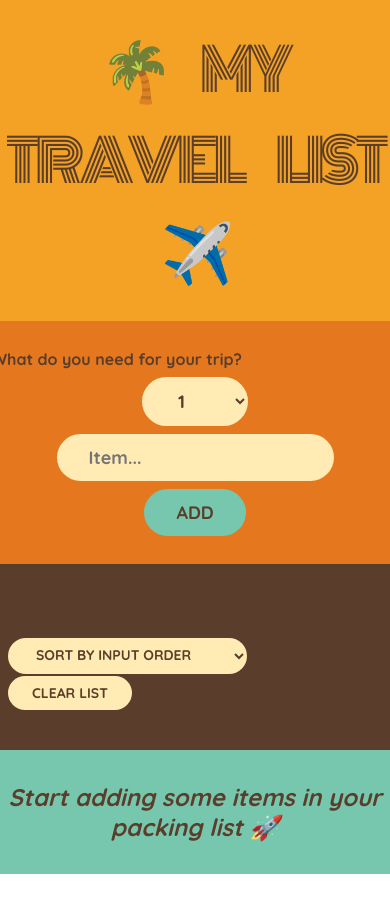
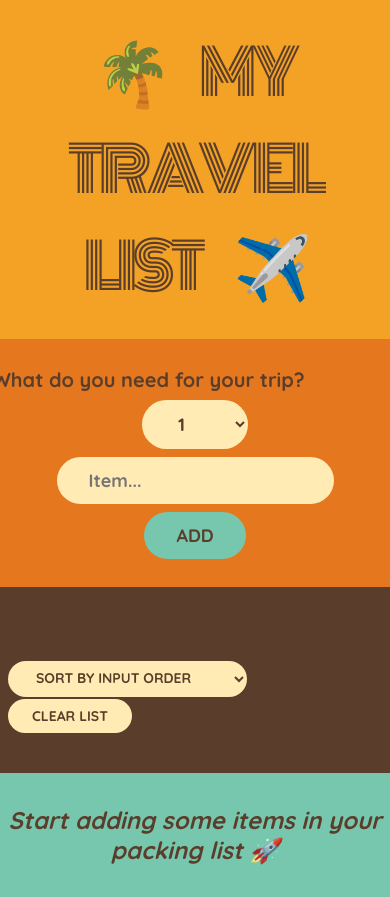
Before and after one commit to jiteshpawar13/travel-list, a React (Create React App) app: page / in a window 390 px wide. Before the commit the page ends 874 px from the top, so only its background shows below. Built offline with nearby package versions, Linux system fonts and the light colour scheme.

Commit message:
modified

```diff
--- a/src/index.css
+++ b/src/index.css
@@ -142,11 +142,11 @@ input[type="checkbox"] {
 
   .add-form > h3 {
     width: 100%;
-    font-size: 16px;
+    font-size: 20px;
   }
 
   h1 {
-    font-size: 15vw;
+    font-size: 16vw;
   }
 
 }
```
